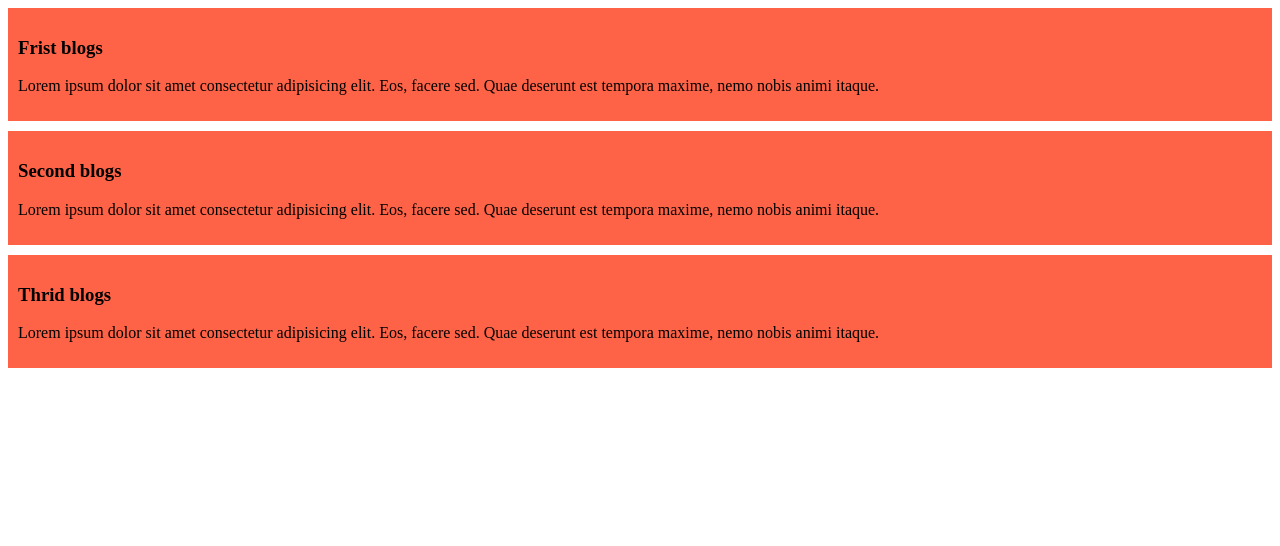
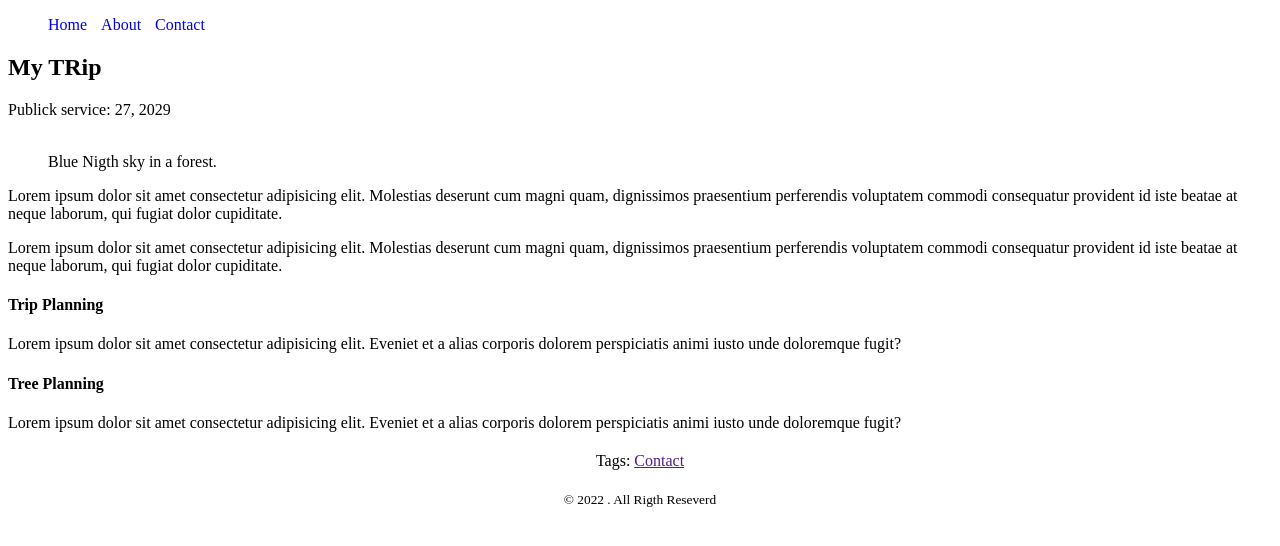
Before and after one commit to sheikshadi/11-simple-website, a plain HTML site: page index.html in a window 1280 px wide. Drawn offline with Linux system fonts and the light colour scheme.

Commit message:
publice service

```diff
--- a/index.html
+++ b/index.html
@@ -7,18 +7,48 @@
     <link rel="stylesheet" href="style.css">
 </head>
 <body>
-    <div>
-        <h3>Frist blogs</h3>
-        <p>Lorem ipsum dolor sit amet consectetur adipisicing elit. Eos, facere sed. Quae deserunt est tempora maxime, nemo nobis animi itaque.</p>
-    </div>
-    <div>
-        <h3>Second blogs</h3>
-        <p>Lorem ipsum dolor sit amet consectetur adipisicing elit. Eos, facere sed. Quae deserunt est tempora maxime, nemo nobis animi itaque.</p>
-    </div>
-    <div>
-        <h3>Thrid blogs</h3>
-        <p>Lorem ipsum dolor sit amet consectetur adipisicing elit. Eos, facere sed. Quae deserunt est tempora maxime, nemo nobis animi itaque.</p>
-    </div>
+    <header>
+        <nav>
+            <ul>
+                <li><a href="home.html">Home</a></li>
+                <li><a href="about.html">About</a></li>
+                <li><a href="contact.html">Contact</a></li>
+            </ul>
+        </nav>
+    </header>
+    <main>
+        <article>
+            <header>
+                <h2>My TRip </h2>
+                <p>Publick service: <time datetime="2025-04-13">27, 2029</time></p>
+            </header>
+            <figure>
+                <img src="" alt="">
+                <figcaption>Blue Nigth sky in a forest.</figcaption>
+            </figure>
+            <section>
+                <p>Lorem ipsum dolor sit amet consectetur adipisicing elit. Molestias deserunt cum magni quam, dignissimos praesentium perferendis voluptatem commodi consequatur provident id iste beatae at neque laborum, qui fugiat dolor cupiditate.</p>
+            </section>
+            <section>
+                <p>Lorem ipsum dolor sit amet consectetur adipisicing elit. Molestias deserunt cum magni quam, dignissimos praesentium perferendis voluptatem commodi consequatur provident id iste beatae at neque laborum, qui fugiat dolor cupiditate.</p>
+            </section>
 
+            <section>
+                <h4>Trip Planning</h4>
+                <p>Lorem ipsum dolor sit amet consectetur adipisicing elit. Eveniet et a alias corporis dolorem perspiciatis animi iusto unde doloremque fugit?</p>
+            </section>
+
+            <section>
+                <h4>Tree Planning</h4>
+                <p>Lorem ipsum dolor sit amet consectetur adipisicing elit. Eveniet et a alias corporis dolorem perspiciatis animi iusto unde doloremque fugit?</p>
+            </section>
+            <footer>
+                <p>Tags: <a href="">Contact</a></p>
+            </footer>
+        </article>
+    </main>
+    <footer>
+        <p><small> &copy; 2022 . All Rigth Reseverd</small></p>
+    </footer>
 </body>
 </html>
--- a/style.css
+++ b/style.css
@@ -1,5 +1,12 @@
-div{
-    background-color: tomato;
-    padding: 10px;
-    margin-bottom: 10px;
+nav > ul > li{
+    display: inline;
+    margin-right: 10px;
 }
+li a{
+    text-decoration: none;
+}
+
+footer{
+    text-align: center;
+    margin-top: 20px;
+}
```
Also changed, not shown: form.html (added, +27 -0 lines).
